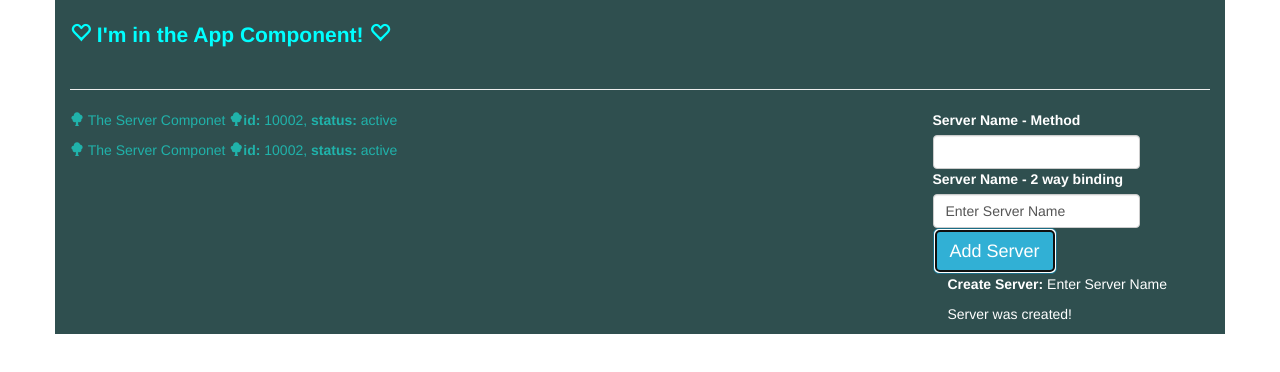
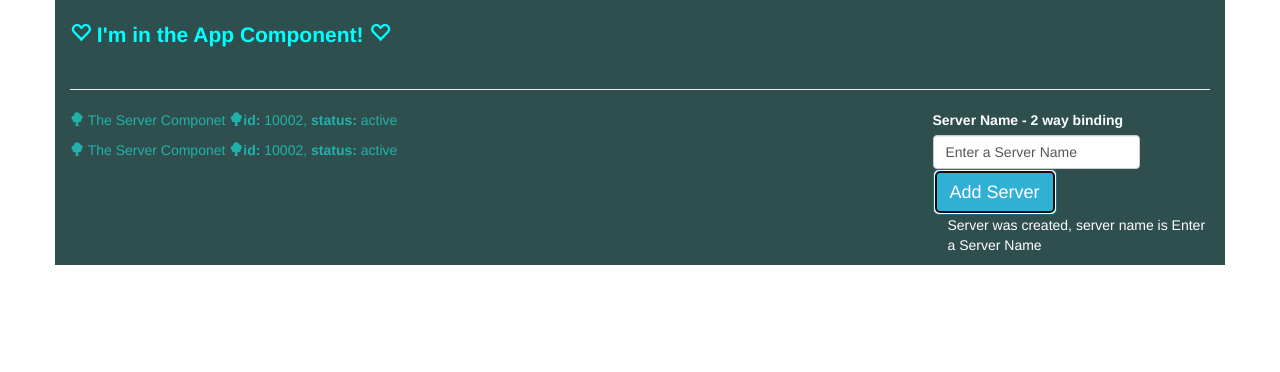
Before and after one commit to jschwarzwalder/my-first-angular-app, an Angular app in the folder my-first-angular-app/: page / in a window 1280 px wide. Both pictures are taken after a click on the button "Add Server". Shown: the top 372 px of the page. Built offline with nearby package versions, Linux system fonts and the light colour scheme.

Commit message:
if/else with ngIf

```diff
--- a/my-first-angular-app/src/app/servers/servers.component.html
+++ b/my-first-angular-app/src/app/servers/servers.component.html
@@ -7,11 +7,13 @@
     <div class="col-sm-3 center">
 
         <div class="btn-group">
+            <!--
             <div class="row">
                 <label for="serverName">Server Name - Method</label>
                 <input type="text" class="form-control"
                     (input)="onUpdateServerName($event)" id="serverName">
             </div>
+            -->
             <div class="row">
                 <label for="serverName">Server Name - 2 way binding</label>
                 <input type="text" class="form-control"
@@ -23,9 +25,14 @@
                     (click)="onCreateServer()">Add Server</button>
             </div>
         </div>
-        <!-- <p [innerText]="allowNewServer"></p> -->
-        <p><b>Create Server:</b> {{serverName}}</p>
+        <!--
+        <p [innerText]="allowNewServer"></p>
         <p [innerText]="serverCreationStatus"></p>
+        -->
+        <p *ngIf="serverCreated; else noServer">Server was created, server name is {{ serverName }}</p>
+        <ng-template #noServer>
+            <p>No server was created!</p>
+        </ng-template>
 
     </div>
 </div>
--- a/my-first-angular-app/src/app/servers/servers.component.ts
+++ b/my-first-angular-app/src/app/servers/servers.component.ts
@@ -24,7 +24,8 @@ export class ServersComponent implements OnInit {
 
   allowNewServer = false;
   serverCreationStatus = 'No server was created!';
-  serverName = 'Enter Server Name';
+  serverName = 'Enter a Server Name';
+  serverCreated = false;
 
   constructor() {
     setTimeout(() => {
@@ -36,12 +37,13 @@ export class ServersComponent implements OnInit {
   }
 
   onCreateServer() {
-    this.serverCreationStatus = 'Server was created!';
+    this.serverCreationStatus = 'Server ' + this.serverName + ' was created!';
+    this.serverCreated = true;
   }
 
-  onUpdateServerName(event: Event) {
+  /* onUpdateServerName(event: Event) {
     //console.log(event);
     this.serverName =(<HTMLInputElement>event.target).value;
-  }
+  } */
 
 }
```
